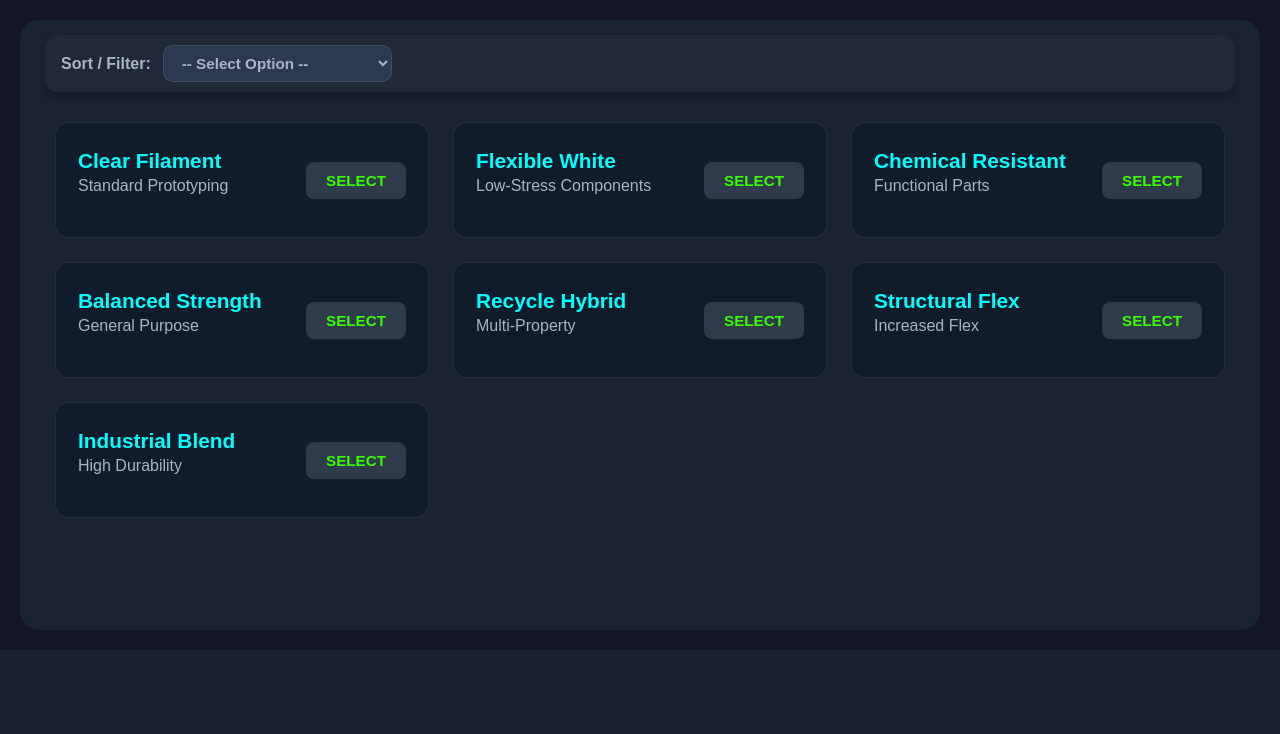
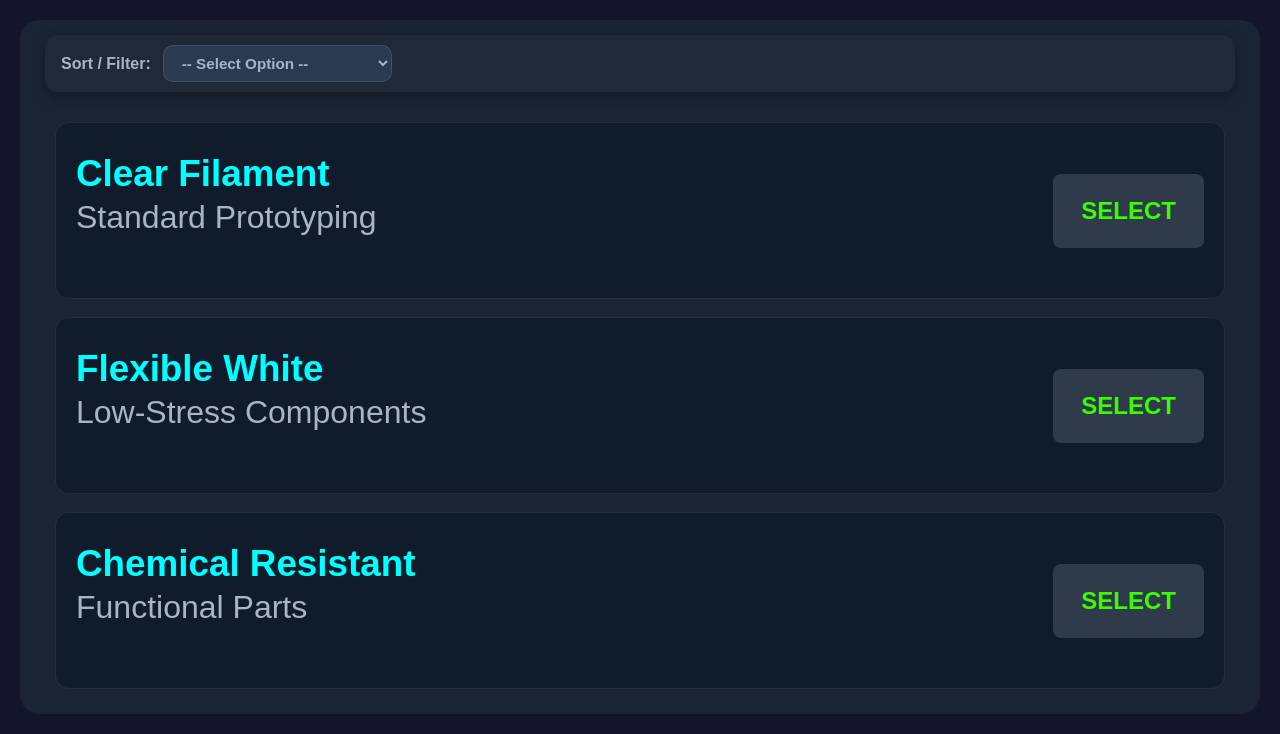
Before and after one commit to laleimendrez/ReFilament, a Flask app: page /mixture/ in a window 1280 px wide. Shown: the part 186-920 px from the top of the page. Before the commit the page ends 665 px from the top, so only its background shows below. Run offline with Flask 3, Linux system fonts and the light colour scheme.

Commit message:
Remove unused mixture cards and clean up mixture grid

```diff
--- a/static/css/mixture.css
+++ b/static/css/mixture.css
@@ -1,15 +1,14 @@
-
 .mixture-grid {
   display: grid;
-  grid-template-columns: repeat(auto-fit, minmax(340px, 1fr));
-  gap: 24px;
+  grid-template-columns: 1fr;
+  gap: 18px;
   padding: 10px;
 }
 
 .mixture-card {
   background: #101b2b;
   border-radius: 14px;
-  padding: 26px 22px;
+  padding: 30px 20px;
   display: flex;
   justify-content: space-between;
   align-items: center;
@@ -28,12 +27,12 @@
 .mixture-info h3 {
   color: #00FFFF;
   margin: 0;
-  font-size: 1.3rem;
+  font-size: 2.3rem;
 }
 
 .mixture-info p {
   color: #a9b4c6;
-  font-size: 1rem;
+  font-size: 2rem;
   margin-top: 4px;
 }
 
@@ -80,10 +79,10 @@
 .select-btn {
   background: #2f3a4a;
   border: none;
-  padding: 10px 20px;
+  padding: 23px 28px;
   border-radius: 8px;
   color: #37FF00;
-  font-size: 0.95rem;
+  font-size: 1.5rem;
   cursor: pointer;
   font-weight: 600;
   transition: 0.25s;
--- a/static/js/mixture.js
+++ b/static/js/mixture.js
@@ -21,25 +21,29 @@ const mixtureCards = Array.from(document.querySelectorAll(".mixture-card"));
 selectDropdown.addEventListener("change", function () {
   const value = this.value;
 
-  mixtureCards.forEach(card => card.style.display = "flex"); // reset all cards
+  mixtureCards.forEach(card => card.style.display = "flex");
 
-  if (value === "default") {
-    mixtureCards.forEach(card => card.style.display = "flex");
-  } else if (value === "name-asc") {
-    mixtureCards.sort((a, b) => a.querySelector("h3").textContent.localeCompare(b.querySelector("h3").textContent));
+  if (value === "default") return;
+
+  if (value === "name-asc") {
+    mixtureCards.sort((a, b) =>
+      a.querySelector("h3").textContent.localeCompare(b.querySelector("h3").textContent)
+    );
     mixtureCards.forEach(card => mixtureGrid.appendChild(card));
-  } else if (value === "name-desc") {
-    mixtureCards.sort((a, b) => b.querySelector("h3").textContent.localeCompare(a.querySelector("h3").textContent));
+  }
+
+  else if (value === "name-desc") {
+    mixtureCards.sort((a, b) =>
+      b.querySelector("h3").textContent.localeCompare(a.querySelector("h3").textContent)
+    );
     mixtureCards.forEach(card => mixtureGrid.appendChild(card));
-  } else if (value.startsWith("purpose-")) {
+  }
+
+  else if (value.startsWith("purpose-")) {
     const purposeText = {
       "purpose-standard": "Standard Prototyping",
       "purpose-lowstress": "Low-Stress Components",
       "purpose-functional": "Functional Parts",
-      "purpose-general": "General Purpose",
-      "purpose-multi": "Multi-Property",
-      "purpose-flex": "Increased Flex",
-      "purpose-durable": "High Durability"
     }[value];
 
     mixtureCards.forEach(card => {
--- a/templates/mixture.html
+++ b/templates/mixture.html
@@ -11,15 +11,12 @@
     <option value="purpose-standard">Standard Prototyping</option>
     <option value="purpose-lowstress">Low-Stress Components</option>
     <option value="purpose-functional">Functional Parts</option>
-    <option value="purpose-general">General Purpose</option>
-    <option value="purpose-multi">Multi-Property</option>
-    <option value="purpose-flex">Increased Flex</option>
-    <option value="purpose-durable">High Durability</option>
   </select>
 </div>
 
 <div class="mixture-grid">
 
+  <!-- PET -->
   <div class="mixture-card">
     <div class="mixture-info">
       <h3>Clear Filament</h3>
@@ -28,6 +25,7 @@
     <button class="select-btn">SELECT</button>
   </div>
 
+  <!-- HDPE -->
   <div class="mixture-card">
     <div class="mixture-info">
       <h3>Flexible White</h3>
@@ -36,6 +34,7 @@
     <button class="select-btn">SELECT</button>
   </div>
 
+  <!-- PP -->
   <div class="mixture-card">
     <div class="mixture-info">
       <h3>Chemical Resistant</h3>
@@ -44,159 +43,90 @@
     <button class="select-btn">SELECT</button>
   </div>
 
-  <div class="mixture-card">
-    <div class="mixture-info">
-      <h3>Balanced Strength</h3>
-      <p>General Purpose</p>
-    </div>
-    <button class="select-btn">SELECT</button>
-  </div>
-
-  <div class="mixture-card">
-    <div class="mixture-info">
-      <h3>Recycle Hybrid</h3>
-      <p>Multi-Property</p>
-    </div>
-    <button class="select-btn">SELECT</button>
-  </div>
-
-  <div class="mixture-card">
-    <div class="mixture-info">
-      <h3>Structural Flex</h3>
-      <p>Increased Flex</p>
-    </div>
-    <button class="select-btn">SELECT</button>
-  </div>
-
-  <div class="mixture-card">
-    <div class="mixture-info">
-      <h3>Industrial Blend</h3>
-      <p>High Durability</p>
-    </div>
-    <button class="select-btn">SELECT</button>
-  </div>
-
 </div>
 
+<!-- PET MODAL -->
 <div class="mixture-modal" id="modal-1">
   <div class="modal-content">
     <h3 class="modal-title">MIXTURE BLEND DETAILS</h3>
+
     <div class="mixture-details">
       <p><strong>Filament:</strong> Clear Filament</p>
       <p><strong>Purpose:</strong> Standard Prototyping</p>
     </div>
+
     <hr>
+
     <table>
-      <tr><th>Material</th><th>Percentage <span class="symbol">(%)</span></th><th>Mass <span class="symbol">(g)</span></th><th>Properties</th></tr>
-      <tr class="row-pet"><td><span class="material-pet">PET</span></td><td>100%</td><td>1000g</td><td>Transparent & Tough</td></tr>
+      <tr>
+        <th>Material</th><th>Percentage (%)</th><th>Mass (g)</th><th>Properties</th>
+      </tr>
+      <tr class="row-pet">
+        <td><span class="material-pet">PET</span></td>
+        <td>100%</td>
+        <td>300g</td>
+        <td>Transparent & Tough</td>
+      </tr>
     </table>
+
     <hr>
     <button class="ok-btn">OK</button>
   </div>
 </div>
 
+<!-- HDPE MODAL -->
 <div class="mixture-modal" id="modal-2">
   <div class="modal-content">
     <h3 class="modal-title">MIXTURE BLEND DETAILS</h3>
+
     <div class="mixture-details">
       <p><strong>Filament:</strong> Flexible White</p>
       <p><strong>Purpose:</strong> Low-Stress Components</p>
     </div>
+
     <hr>
+
     <table>
-      <tr><th>Material</th><th>Percentage <span class="symbol">(%)</span></th><th>Mass <span class="symbol">(g)</span></th><th>Properties</th></tr>
-      <tr class="row-hdpe"><td><span class="material-hdpe">HDPE</span></td><td>100%</td><td>1000g</td><td>Strong & Chemically Inert</td></tr>
+      <tr>
+        <th>Material</th><th>Percentage (%)</th><th>Mass (g)</th><th>Properties</th>
+      </tr>
+      <tr class="row-hdpe">
+        <td><span class="material-hdpe">HDPE</span></td>
+        <td>100%</td>
+        <td>300g</td>
+        <td>Strong & Chemically Inert</td>
+      </tr>
     </table>
+
     <hr>
     <button class="ok-btn">OK</button>
   </div>
 </div>
 
+<!-- PP MODAL -->
 <div class="mixture-modal" id="modal-3">
   <div class="modal-content">
     <h3 class="modal-title">MIXTURE BLEND DETAILS</h3>
+
     <div class="mixture-details">
       <p><strong>Filament:</strong> Chemical Resistant</p>
       <p><strong>Purpose:</strong> Functional Parts</p>
     </div>
+
     <hr>
+
     <table>
-      <tr><th>Material</th><th>Percentage <span class="symbol">(%)</span></th><th>Mass <span class="symbol">(g)</span></th><th>Properties</th></tr>
-      <tr class="row-pp"><td><span class="material-pp">PP</span></td><td>100%</td><td>1000g</td><td>Heat Tolerant & Flexible</td></tr>
+      <tr>
+        <th>Material</th><th>Percentage (%)</th><th>Mass (g)</th><th>Properties</th>
+      </tr>
+      <tr class="row-pp">
+        <td><span class="material-pp">PP</span></td>
+        <td>100%</td>
+        <td>300g</td>
+        <td>Heat Tolerant & Flexible</td>
+      </tr>
     </table>
-    <hr>
-    <button class="ok-btn">OK</button>
-  </div>
-</div>
 
-<div class="mixture-modal" id="modal-4">
-  <div class="modal-content">
-    <h3 class="modal-title">MIXTURE BLEND DETAILS</h3>
-    <div class="mixture-details">
-      <p><strong>Filament:</strong> Balanced Strength</p>
-      <p><strong>Purpose:</strong> General Purpose</p>
-    </div>
-    <hr>
-    <table>
-      <tr><th>Material</th><th>Percentage <span class="symbol">(%)</span></th><th>Mass <span class="symbol">(g)</span></th><th>Properties</th></tr>
-      <tr class="row-pet"><td><span class="material-pet">PET</span></td><td>80%</td><td>800g</td><td>Transparent & Tough</td></tr>
-      <tr class="row-hdpe"><td><span class="material-hdpe">HDPE</span></td><td>20%</td><td>200g</td><td>Strong & Chemically Inert</td></tr>
-    </table>
-    <hr>
-    <button class="ok-btn">OK</button>
-  </div>
-</div>
-
-<div class="mixture-modal" id="modal-5">
-  <div class="modal-content">
-    <h3 class="modal-title">MIXTURE BLEND DETAILS</h3>
-    <div class="mixture-details">
-      <p><strong>Filament:</strong> Recycle Hybrid</p>
-      <p><strong>Purpose:</strong> Multi-Property</p>
-    </div>
-    <hr>
-    <table>
-      <tr><th>Material</th><th>Percentage <span class="symbol">(%)</span></th><th>Mass <span class="symbol">(g)</span></th><th>Properties</th></tr>
-      <tr class="row-pet"><td><span class="material-pet">PET</span></td><td>50%</td><td>500g</td><td>Transparent & Tough</td></tr>
-      <tr class="row-pp"><td><span class="material-pp">PP</span></td><td>50%</td><td>500g</td><td>Heat Tolerant & Flexible</td></tr>
-    </table>
-    <hr>
-    <button class="ok-btn">OK</button>
-  </div>
-</div>
-
-<div class="mixture-modal" id="modal-6">
-  <div class="modal-content">
-    <h3 class="modal-title">MIXTURE BLEND DETAILS</h3>
-    <div class="mixture-details">
-      <p><strong>Filament:</strong> Structural Flex</p>
-      <p><strong>Purpose:</strong> Increased Flex</p>
-    </div>
-    <hr>
-    <table>
-      <tr><th>Material</th><th>Percentage <span class="symbol">(%)</span></th><th>Mass <span class="symbol">(g)</span></th><th>Properties</th></tr>
-      <tr class="row-hdpe"><td><span class="material-hdpe">HDPE</span></td><td>70%</td><td>700g</td><td>Strong & Chemically Inert</td></tr>
-      <tr class="row-pp"><td><span class="material-pp">PP</span></td><td>30%</td><td>300g</td><td>Heat Tolerant & Flexible</td></tr>
-    </table>
-    <hr>
-    <button class="ok-btn">OK</button>
-  </div>
-</div>
-
-<div class="mixture-modal" id="modal-7">
-  <div class="modal-content">
-    <h3 class="modal-title">MIXTURE BLEND DETAILS</h3>
-    <div class="mixture-details">
-      <p><strong>Filament:</strong> Industrial Blend</p>
-      <p><strong>Purpose:</strong> High Durability</p>
-    </div>
-    <hr>
-    <table>
-      <tr><th>Material</th><th>Percentage <span class="symbol">(%)</span></th><th>Mass <span class="symbol">(g)</span></th><th>Properties</th></tr>
-      <tr class="row-hdpe"><td><span class="material-hdpe">HDPE</span></td><td>70%</td><td>700g</td><td>Strong & Chemically Inert</td></tr>
-      <tr class="row-pp"><td><span class="material-pp">PP</span></td><td>20%</td><td>200g</td><td>Heat Tolerant & Flexible</td></tr>
-      <tr class="row-pet"><td><span class="material-pet">PET</span></td><td>10%</td><td>100g</td><td>Transparent & Tough</td></tr>
-    </table>
     <hr>
     <button class="ok-btn">OK</button>
   </div>
```
Also changed, not shown: other parts of static/css/mixture.css (+40 -45 lines).
